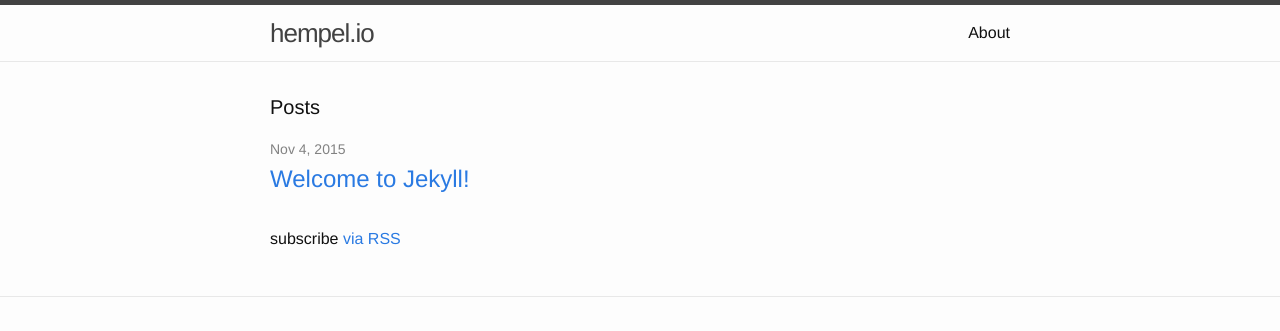
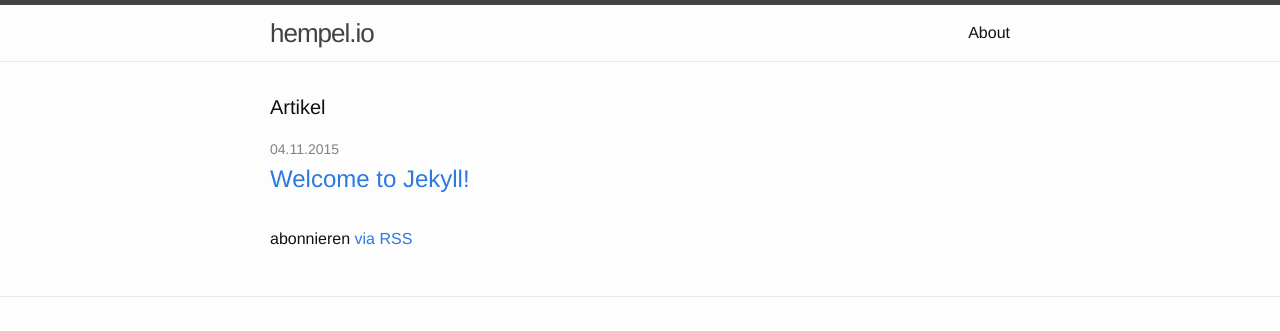
Before and after one commit to patrickhempel/hempel.io, a Jekyll site: the page built from index.html, in a window 1280 px wide. Shown: the top 331 px of the page. Built offline with Jekyll 4.4.1, drawn with Linux system fonts in a browser that asks for light colours.

Commit message:
changed dateformat to a more convenient one, also changed some text to it german translation

```diff
--- a/_layouts/post.html
+++ b/_layouts/post.html
@@ -5,7 +5,7 @@ layout: default
 
   <header class="post-header">
     <h1 class="post-title" itemprop="name headline">{{ page.title }}</h1>
-    <p class="post-meta"><time datetime="{{ page.date | date_to_xmlschema }}" itemprop="datePublished">{{ page.date | date: "%b %-d, %Y" }}</time>{% if page.author %} • <span itemprop="author" itemscope itemtype="http://schema.org/Person"><span itemprop="name">{{ page.author }}</span></span>{% endif %}</p>
+    <p class="post-meta"><time datetime="{{ page.date | date_to_xmlschema }}" itemprop="datePublished">{{ page.date | date: "%d.%m.%Y"  }}</time>{% if page.author %} • <span itemprop="author" itemscope itemtype="http://schema.org/Person"><span itemprop="name">{{ page.author }}</span></span>{% endif %}</p>
   </header>
 
   <div class="post-content" itemprop="articleBody">
--- a/index.html
+++ b/index.html
@@ -4,12 +4,12 @@ layout: default
 
 <div class="home">
 
-  <h1 class="page-heading">Posts</h1>
+  <h1 class="page-heading">Artikel</h1>
 
   <ul class="post-list">
     {% for post in site.posts %}
       <li>
-        <span class="post-meta">{{ post.date | date: "%b %-d, %Y" }}</span>
+        <span class="post-meta">{{ post.date | date: "%d.%m.%Y" }}</span>
 
         <h2>
           <a class="post-link" href="{{ post.url | prepend: site.baseurl }}">{{ post.title }}</a>
@@ -18,6 +18,6 @@ layout: default
     {% endfor %}
   </ul>
 
-  <p class="rss-subscribe">subscribe <a href="{{ "/feed.xml" | prepend: site.baseurl }}">via RSS</a></p>
+  <p class="rss-subscribe">abonnieren <a href="{{ "/feed.xml" | prepend: site.baseurl }}">via RSS</a></p>
 
 </div>
```
